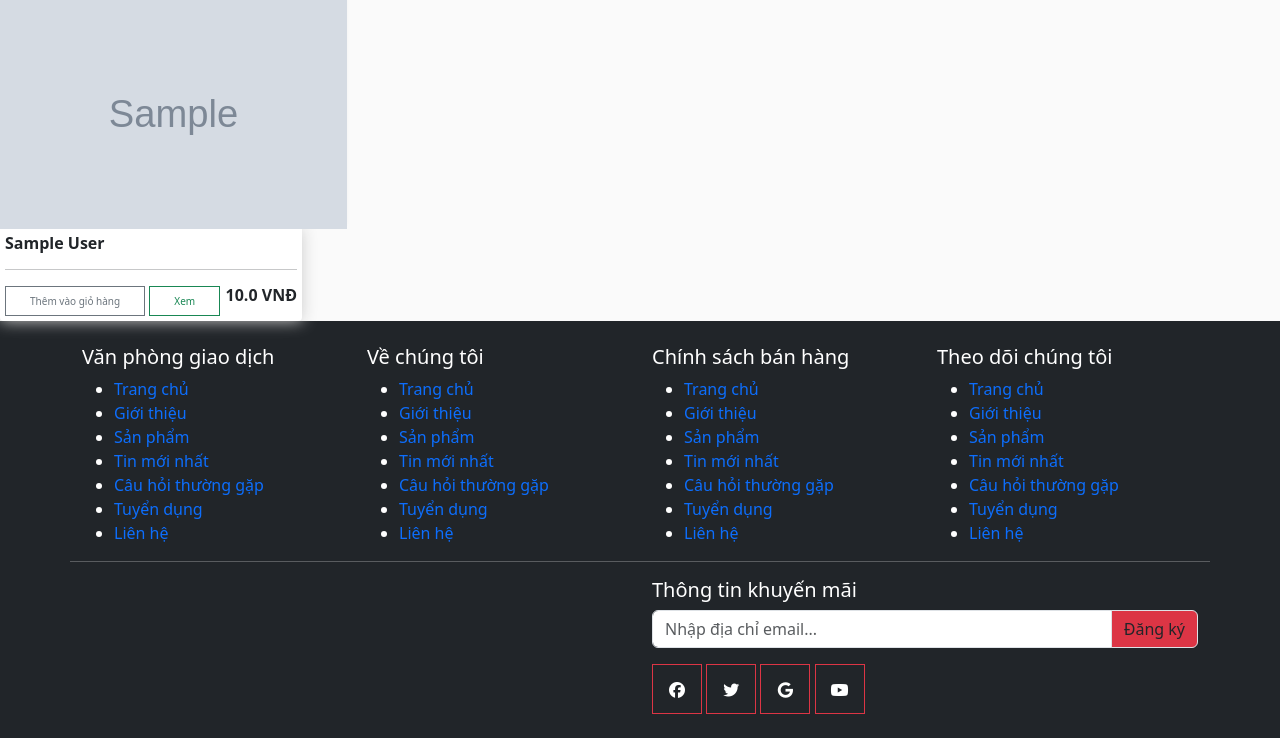
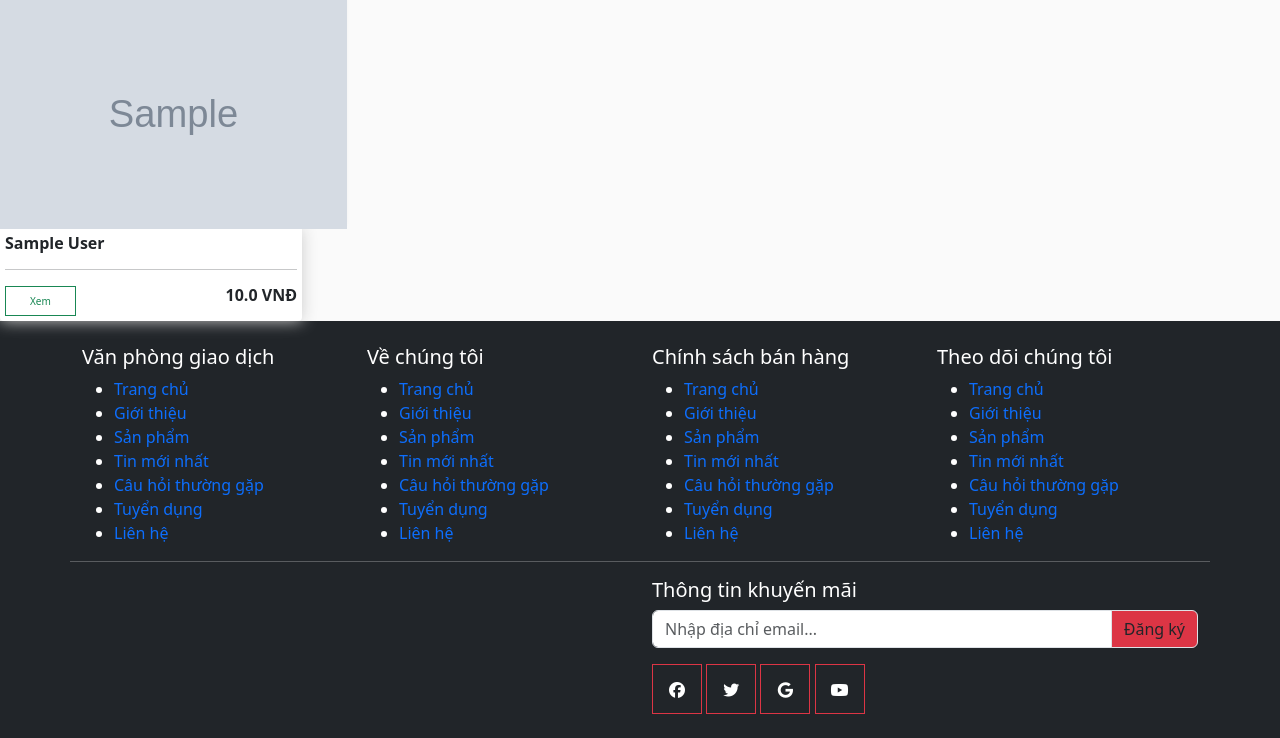
Before and after one commit to QuyHoang7703/Web_Python_Project, a Django app: page / in a window 1280 px wide. Shown: the part 561-1299 px from the top of the page. Run offline with Django 4.2, Linux system fonts and the light colour scheme; tables that the repository leaves empty hold one stand-in row (values such as "Sample post"); grey boxes marked "Sample" are stand-in pictures; some libraries are stand-ins or nearby versions.

Commit message:
Updated code

```diff
--- a/web_ban_hang/admin_page/templates/home.html
+++ b/web_ban_hang/admin_page/templates/home.html
@@ -25,7 +25,7 @@
         <div class="box-element product">
             <h6><strong>{{ product.name }}</strong></h6>
             <hr>
-            <button class="btn btn-outline-secondary add-btn btn-cart">Thêm vào giỏ hàng</button>
+            {% comment %} <button class="btn btn-outline-secondary add-btn btn-cart">Thêm vào giỏ hàng</button> {% endcomment %}
             <a class="btn btn-outline-success btn-seen" href="{% url 'detail_product' %}?detail={{ product.id}}">Xem</a>
             <h4 style="display:inline-block; float: right; font-size:16px;"><strong>{{ product.price }} VNĐ</strong></h4>
         </div>
```
